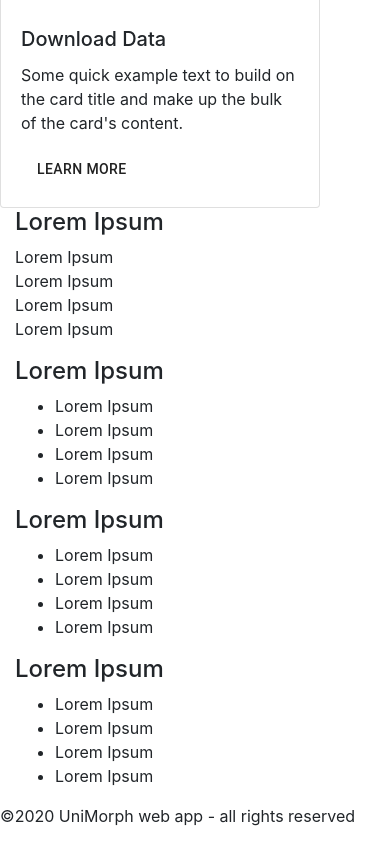
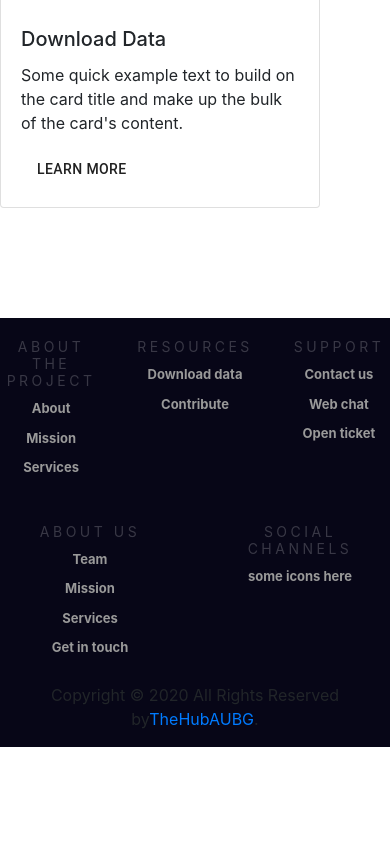
Before and after one commit to AUBGTheHUB/Eureka-Web, a React app: page / in a window 390 px wide. Shown: the part 2380-3224 px from the top of the page. After the commit the page ends 3127 px from the top, so only its background shows below. Built offline with nearby package versions, Linux system fonts and the light colour scheme.

Commit message:
add final changes to footer - responsive design

```diff
--- a/src/components/Footer.js
+++ b/src/components/Footer.js
@@ -4,59 +4,76 @@ import styled from 'styled-components'
 function Footer() {
     return (
 
-        <div className="main-footer">
-            <div className="footer-middle">
-                <div className="container">
-                    <div className="row">
-                        {/*Column 1*/}
-                        <div className="col-md-3 col-sm-6">
-                            <h4>Lorem Ipsum</h4>
-                            <ul className="list-unstyled">
-                                <li>Lorem Ipsum</li>
-                                <li>Lorem Ipsum</li>
-                                <li>Lorem Ipsum</li>
-                                <li>Lorem Ipsum</li>
+        <div class="footer_content">
+
+            <div class="padding_Space"></div>
+
+            <div class="footer">
+                <div class="row">
+                    <div class="col-md-1 col-sm-1 col-lg-1"></div>
+                    <div class="col-md-2 col-sm-2 col-lg-2 col">
+                        <h1>About the project</h1>
+                        <ul>
+                            <li>About</li>
+                            <li>Mission</li>
+                            <li>Services</li>
                         </ul>
                     </div>
-                        {/*Column 2*/}
-                        <div className="col-md-3 col-sm-6">
-                            <h4>Lorem Ipsum</h4>
-                            <ul className="list-unstyled2">
-                                <li>Lorem Ipsum</li>
-                                <li>Lorem Ipsum</li>
-                                <li>Lorem Ipsum</li>
-                                <li>Lorem Ipsum</li>
+
+                    <div class="col-md-2 col-sm-2 col-lg-2 col">
+                        <h1>Resources</h1>
+                        <ul>
+                            <li>Download data</li>
+                            <li>Contribute</li>
+
                         </ul>
                     </div>
-                        {/*Column 3*/}
-                        <div className="col-md-3 col-sm-6">
-                            <h4>Lorem Ipsum</h4>
-                            <ul className="list-unstyled2">
-                                <li>Lorem Ipsum</li>
-                                <li>Lorem Ipsum</li>
-                                <li>Lorem Ipsum</li>
-                                <li>Lorem Ipsum</li>
+
+                    <div class="col-md-2 col-sm-2 col-lg-2 col">
+                        <h1>Support</h1>
+                        <ul>
+                            <li>Contact us</li>
+                            <li>Web chat</li>
+                            <li>Open ticket</li>
                         </ul>
                     </div>
-                        {/*Column 4*/}
-                        <div className="col-md-3 col-sm-6">
-                            <h4>Lorem Ipsum</h4>
-                            <ul className="list-unstyled2">
-                                <li>Lorem Ipsum</li>
-                                <li>Lorem Ipsum</li>
-                                <li>Lorem Ipsum</li>
-                                <li>Lorem Ipsum</li>
+                    <div class="col-md-2 col-sm-2 col-lg-2 col">
+                        <h1>About us</h1>
+                        <ul>
+                            <li>Team</li>
+                            <li>Mission</li>
+                            <li>Services</li>
+                            <li>Get in touch</li>
                         </ul>
                     </div>
-                        <div className="footer-bottom">
-                            <p className="text-xs-center">
-                                &copy;{new Date().getFullYear()} UniMorph web app - all rights reserved
+                    <div class="social col-md-2 col-sm-2 col-lg-2 col">
+                        <h1>Social channels</h1>
+                        <ul>
+                            <li>some icons here</li>
+
+                        </ul>
+                    </div>
+                    <div class="col-md-1 col-sm-1 col-lg-1"></div>
+
+                </div>
+
+
+                <div class="row">
+                    <div class="col-sm-4 col-md-4 col-lg-4"></div>
+                    <div class="col-md-4 col-sm-4 col-xs-4">
+                        <p class="copyright-text" >Copyright &copy; 2020 All Rights Reserved by
+         <a href="#">TheHubAUBG</a>.
             </p>
+                    </div>
+
+
+                    <div class="col-sm-4 col-md-4 col-lg-4"></div>
+
+
                 </div>
             </div>
         </div>
-            </div>
-        </div>
+
     )
 
 
--- a/src/styles.css
+++ b/src/styles.css
@@ -38,3 +38,132 @@
     padding-top: 15%;
     padding-bottom: 15%;
     }
+
+:root{
+  --mainDark: #343a40;
+  --mainGrey: grba(109, 109, 109);
+  --mainWhite: #ffff;
+  --mainBlue: #007bff;
+}
+
+.padding_Space{
+  height: 50px;
+  width: fit-content;
+  background-color: #f0f0f0;
+}
+
+
+.footer_content {
+  height: 10px;
+  width: 100%;
+  text-align: center;
+  box-sizing: border-box;
+  padding: 60px 0px;
+  position: relative;
+}
+/* STYLES SPECIFIC TO FOOTER  */
+.footer {
+  width: 100%;
+  position: absolute;
+  height: auto;
+  background-color: #070617;
+}
+.footer .col {
+  width: 190px;
+  height: auto;
+  float: left;
+  box-sizing: border-box;
+  -webkit-box-sizing: border-box;
+  -moz-box-sizing: border-box;
+  padding: 0px 20px 20px 20px;
+}
+.footer .col h1 {
+  margin: 0;
+  padding: 0;
+  font-family: inherit;
+  font-size: 12px;
+  line-height: 17px;
+  padding: 20px 0px 5px 0px;
+  color: rgba(255,255,255,0.2);
+  font-weight: normal;
+  text-transform: uppercase;
+  letter-spacing: 0.250em;
+}
+.footer .col ul {
+  list-style-type: none;
+  margin: 0;
+  padding: 0;
+}
+.footer .col ul li {
+  color: #999999;
+  font-size: 14px;
+  font-family: inherit;
+  font-weight: bold;
+  padding: 5px 0px 5px 0px;
+  cursor: pointer;
+  transition: .2s;
+  -webkit-transition: .2s;
+  -moz-transition: .2s;
+}
+
+.footer .col ul li:hover {
+  color: #ffffff;
+  transition: .1s;
+  -webkit-transition: .1s;
+  -moz-transition: .1s;
+}
+.clearfix {
+  clear: both;
+}
+
+.container2{
+  position:absolute;
+  bottom: 0;
+}
+.copyright-text
+{
+  text-align: center;
+  bottom: 0;
+}
+@media only screen and (min-width: 1280px) {
+  .contain {
+    width: 1200px;
+    margin: 0 auto;
+  }
+}
+@media only screen and (max-width: 1139px) {
+  .contain .social {
+    width: 1000px;
+    display: block;
+  }
+  .social h1 {
+    margin: 0px;
+  }
+}
+@media only screen and (max-width: 950px) {
+  .footer .col {
+    width: 33%;
+  }
+  .footer .col h1 {
+    font-size: 14px;
+  }
+  .footer .col ul li {
+    font-size: 13px;
+  }
+}
+@media only screen and (max-width: 500px) {
+    .footer .col {
+      width: 50%;
+    }
+    .footer .col h1 {
+      font-size: 14px;
+    }
+    .footer .col ul li {
+      font-size: 13px;
+    }
+}
+@media only screen and (max-width: 340px) {
+  .footer .col {
+    width: 100%;
+  }
+}
```
Also changed, not shown: package.json (line endings or trailing spaces). Lines whose indentation alone changed are shown as unchanged.
